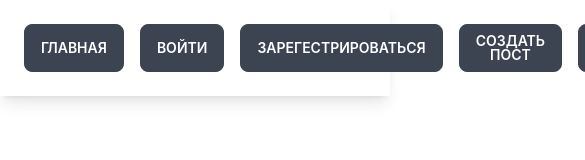
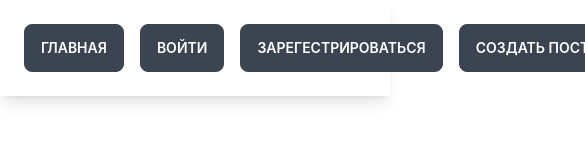
Before and after one commit to DennITtoday/tstblog, a React (Create React App) app: page / in a window 390 px wide. Shown: the top 160 px of the page, 585 px wide, since content can reach past the window. Built offline with nearby package versions, Linux system fonts and the light colour scheme.

Commit message:
feat:entering PostCreation as modal in navbar

```diff
--- a/src/Components/Navbar.tsx
+++ b/src/Components/Navbar.tsx
@@ -1,5 +1,5 @@
 import { Link } from 'react-router-dom'
-
+import PostCreation from './PostCreation'
 
 const Navbar = () => {
   return (
@@ -27,12 +27,16 @@ const Navbar = () => {
           Зарегестрироваться
         </button>
       </Link>
-
-      <Link to="/PostCreation">
-        <button className="btn m-2 sm:btn-sm md:btn-md lg:btn-lg">
-          Создать пост
-        </button>
-      </Link>
+      <label
+        htmlFor="my-modal-4"
+        className="btn m-2 sm:btn-sm md:btn-md lg:btn-lg"
+      >
+        Создать пост
+      </label>
+      <input type="checkbox" id="my-modal-4" className="modal-toggle" />
+      <label htmlFor="my-modal-4" className="modal cursor-pointer">
+        <PostCreation />
+      </label>
 
       <Link to="/About">
         <button className="btn m-2 sm:btn-sm md:btn-md lg:btn-lg">
```
